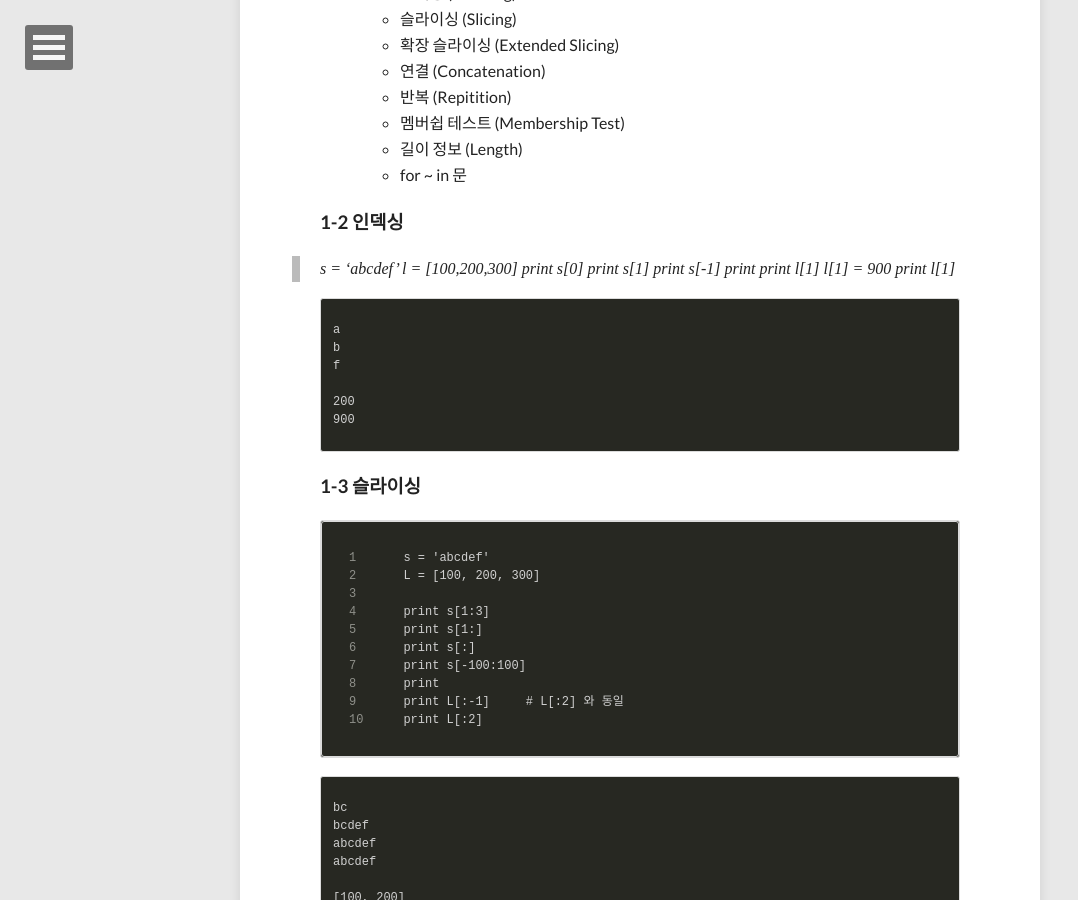
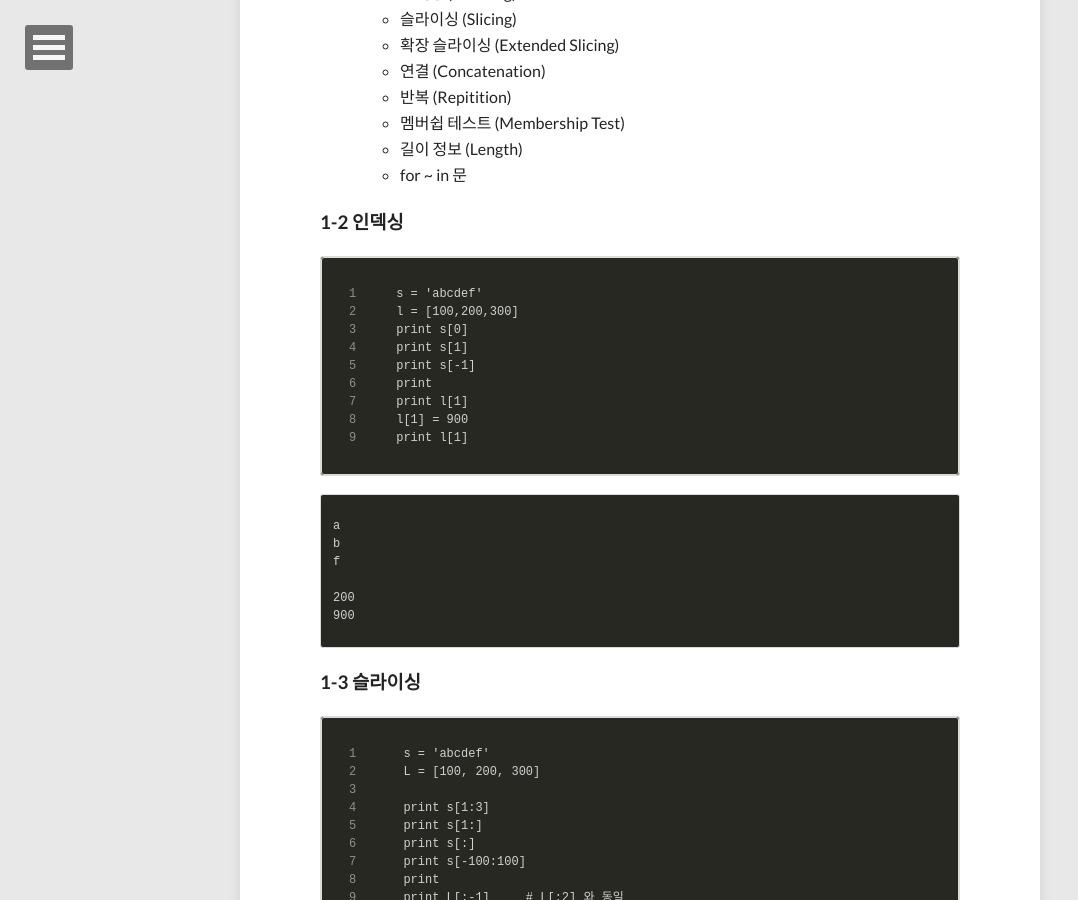
Before and after one commit to geoncheollee/geonblog, a Jekyll site: the page built from lecture_4.md, in a window 1280 px wide and 900 px high, scrolled down 811 px. Shown: the whole window, without its empty margins (0-1078 px from the left). Built offline with Jekyll 4.4.1, drawn with Linux system fonts in a browser that asks for light colours; nearby versions of some CDN libraries; comment, search, counter and statistics services are not loaded.

Commit message:
Update lecture_4.md

```diff
--- a/lecture_4.md
+++ b/lecture_4.md
@@ -32,15 +32,15 @@ share: true
 
 
 
-> s = 'abcdef'
-> l = [100,200,300]
-> print s[0]
-> print s[1]
-> print s[-1]
-> print
-> print l[1]
-> l[1] = 900
-> print l[1]
+	s = 'abcdef'
+	l = [100,200,300]
+	print s[0]
+	print s[1]
+	print s[-1]
+	print
+	print l[1]
+	l[1] = 900
+	print l[1]
 
 
 
```
